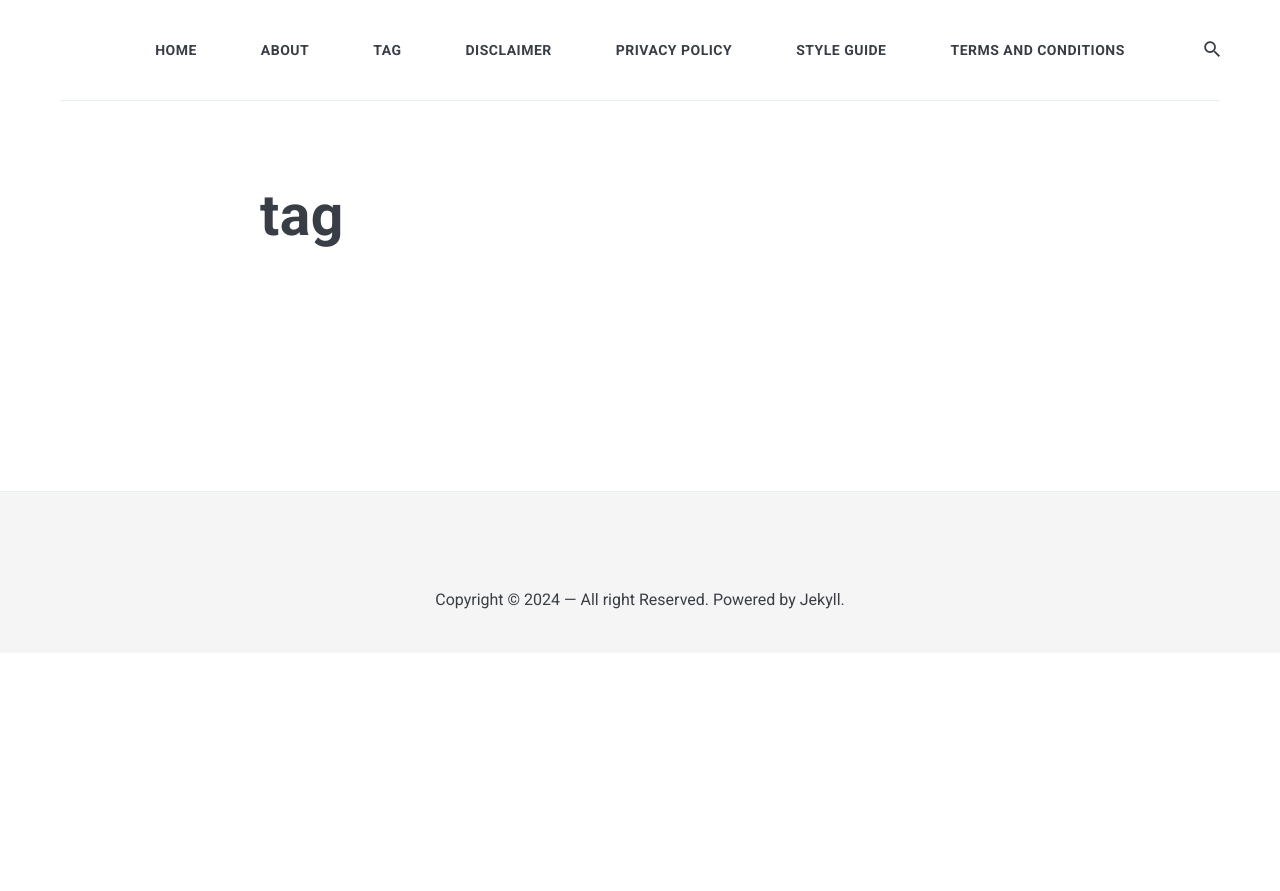
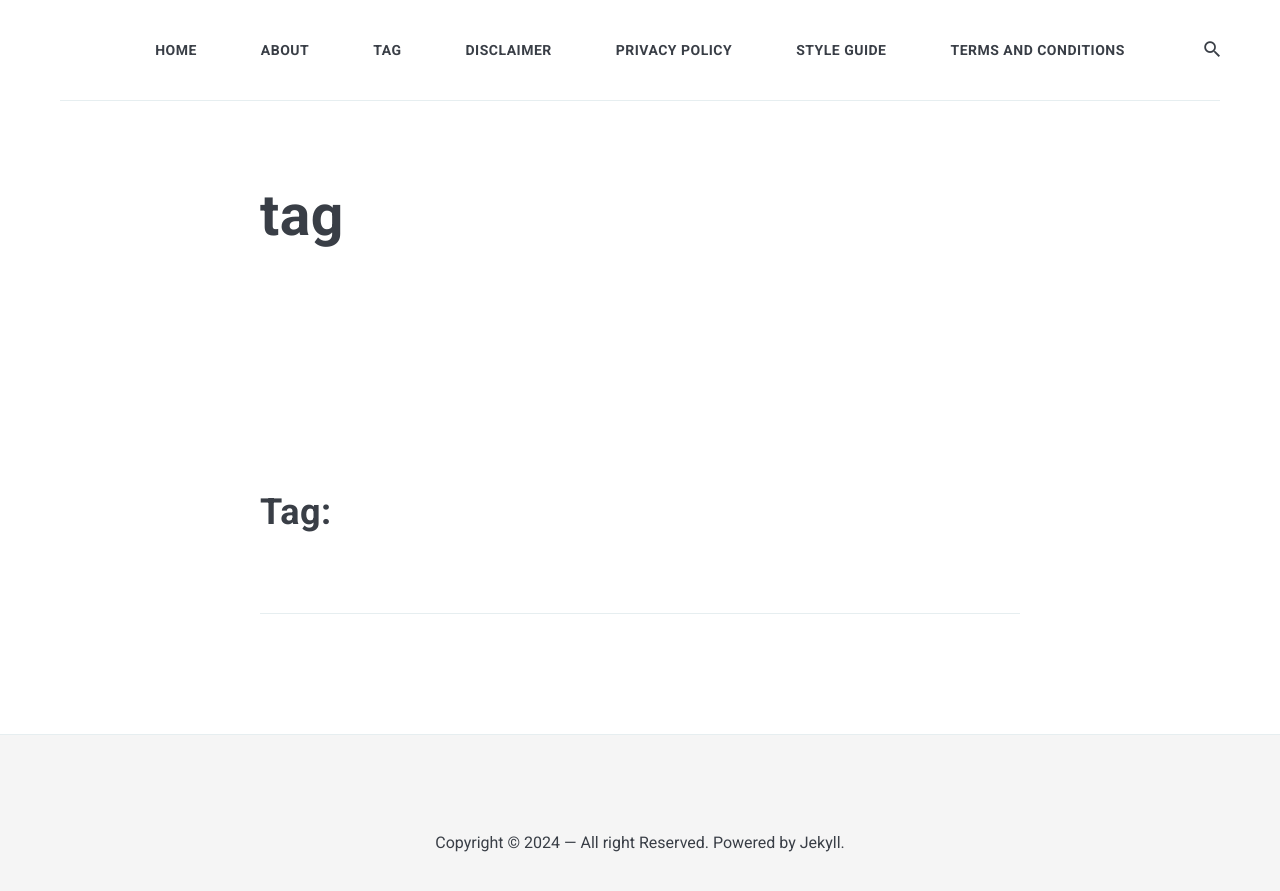
Before and after one commit to ikheinaaa/Z, a Jekyll site: the page built from _pages/categories.md, in a window 1280 px wide. Shown: the top 891 px of the page. Built offline with Jekyll 4.4.1, drawn with Linux system fonts in a browser that asks for light colours; nearby versions of some CDN libraries.

Commit message:
Update categories.md

```diff
--- a/_pages/categories.md
+++ b/_pages/categories.md
@@ -3,22 +3,14 @@ layout: page
 permalink: /tag/
 title: tag
 ---
-
-
-<div id="archives">
-{% for category in site.categories %}
-  <div class="archive-group">
-    {% capture category_name %}{{ category | first }}{% endcapture %}
-    <div id="#{{ category_name | slugize }}"></div>
-    <p></p>
-
-    <h3 class="category-head">{{ category_name }}</h3>
-    <a name="{{ category_name | slugize }}"></a>
-    {% for post in site.categories[category_name] %}
-    <article class="archive-item">
-      <h4><a href="{{ site.baseurl }}{{ post.url }}">{{post.title}}</a></h4>
-    </article>
-    {% endfor %}
-  </div>
+<div class="post">
+<h1>Tag: {{ page.tag }}</h1>
+<ul>
+{% for post in site.tags[page.tag] %}
+  <li><a href="{{ post.url }}">{{ post.title }}</a> ({{ post.date | date_to_string }})<br>
+    {{ post.description }}
+  </li>
 {% endfor %}
+</ul>
 </div>
+<hr>
```
